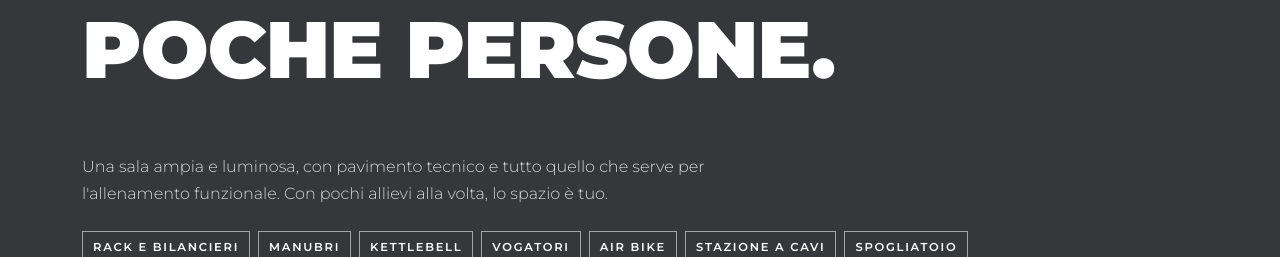
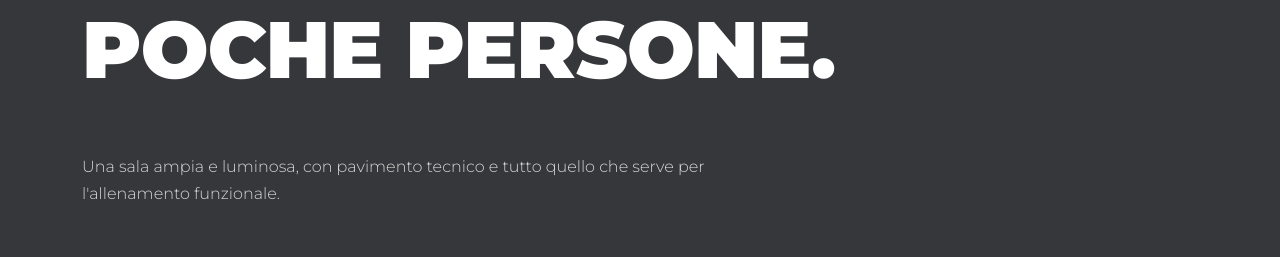
Before and after one commit to giacomociotti/loft, a plain HTML site: page index.html in a window 1280 px wide. Shown: the part 4061-4318 px from the top of the page. Drawn offline with Linux system fonts and the light colour scheme.

Commit message:
Lo studio: testo più breve, tolto l'elenco degli attrezzi
Co-Authored-By: Claude Opus 5.5 <noreply@anthropic.com>

```diff
--- a/css/style.css
+++ b/css/style.css
@@ -320,8 +320,6 @@ body.menu-aperto { overflow: hidden; }   /* blocca lo scroll sotto il menu */
   font-weight: 300; color: #D6D6D6;
   max-width: 40em; margin: 0 0 24px;
 }
-/* Etichette bianche (le .tags normali hanno il bordo nero, per sfondo chiaro) */
-.tags-light li { border-color: rgba(255,255,255,.55); }
 
 /* Telefono e tablet: striscia di foto che scorre di lato.
    Si vede un pezzo della foto successiva, così si capisce che si può scorrere. */
--- a/index.html
+++ b/index.html
@@ -40,7 +40,7 @@
   <link rel="preconnect" href="https://fonts.gstatic.com" crossorigin>
   <link href="https://fonts.googleapis.com/css2?family=Montserrat:wght@300;400;600;800;900&display=swap" rel="stylesheet">
 
-  <link rel="stylesheet" href="css/style.css?v=4">
+  <link rel="stylesheet" href="css/style.css?v=5">
 
   <!-- Dati strutturati per Google (scheda attività locale).
        Telefono ed email da aggiungere quando saranno quelli reali:
@@ -227,18 +227,7 @@
       <div class="container">
         <p class="eyebrow">Lo studio</p>
         <h2 class="section-title">Tanto spazio.<br>Poche persone.</h2>
-        <p class="studio-lead">Una sala ampia e luminosa, con pavimento tecnico e tutto quello che serve per l'allenamento funzionale. Con pochi allievi alla volta, lo spazio è tuo.</p>
-
-        <!-- Attrezzatura: solo cose che si vedono davvero nelle foto dello studio -->
-        <ul class="tags tags-light">
-          <li>Rack e bilancieri</li>
-          <li>Manubri</li>
-          <li>Kettlebell</li>
-          <li>Vogatori</li>
-          <li>Air bike</li>
-          <li>Stazione a cavi</li>
-          <li>Spogliatoio</li>
-        </ul>
+        <p class="studio-lead">Una sala ampia e luminosa, con pavimento tecnico e tutto quello che serve per l'allenamento funzionale.</p>
 
         <!-- tabindex e aria-label: permettono di scorrere le foto anche da tastiera -->
         <div class="gallery" role="region" aria-label="Foto dello studio" tabindex="0">
```
